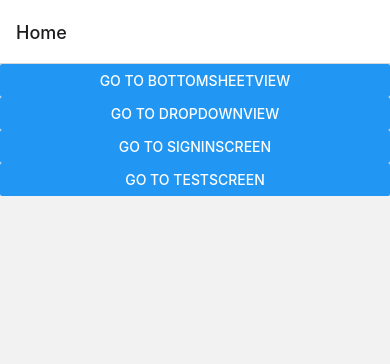
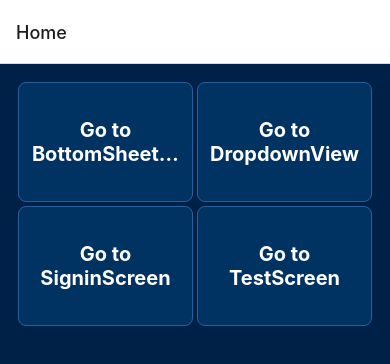
Before and after one commit to sujayalaspure/rn-examples, a React Native app: screen /Home in a window 390 px wide. Shown: the top 364 px of the page. Built offline with nearby package versions, Linux system fonts and the light colour scheme.

Commit message:
feat: Update homescreen Menumbutton

```diff
--- /dev/null
+++ b/src/components/MenuButton.tsx
@@ -0,0 +1,56 @@
+import { Text, StyleSheet, Pressable, Image } from 'react-native';
+import React from 'react';
+
+type Props = {
+  title?: string;
+  onPress?: () => void;
+  showImage?: boolean;
+  backdropOpacity?: number;
+  src?: string;
+};
+
+const MenuButton = ({ title, onPress, showImage, backdropOpacity = 0.3, src }: Props) => (
+  <Pressable onPress={onPress} style={styles.container}>
+    {showImage && <Image style={[styles.imageThumbnail, { opacity: backdropOpacity }]} source={{ uri: src }} />}
+    {title && (
+      <Text numberOfLines={2} style={styles.text}>
+        {title}
+      </Text>
+    )}
+  </Pressable>
+);
+
+export default MenuButton;
+
+const styles = StyleSheet.create({
+  container: {
+    flex: 1,
+    flexDirection: 'column',
+    margin: 2,
+    padding: 8,
+    borderWidth: 0.5,
+    borderColor: '#26619C',
+    position: 'relative',
+    height: 120,
+    minWidth: 120,
+    backgroundColor: '#003262',
+    alignItems: 'center',
+    justifyContent: 'center',
+    borderRadius: 8
+  },
+  text: {
+    fontSize: 20,
+    fontWeight: 'bold',
+    color: 'white',
+    textAlign: 'center'
+  },
+  imageThumbnail: {
+    justifyContent: 'center',
+    alignItems: 'center',
+    position: 'absolute',
+    top: 0,
+    left: 0,
+    right: 0,
+    bottom: 0
+  }
+});
--- a/src/screens/HomeScreen.tsx
+++ b/src/screens/HomeScreen.tsx
@@ -1,18 +1,32 @@
-import { View, Button } from 'react-native';
+import { FlatList, View } from 'react-native';
 import React from 'react';
 import screenlist from '../navigator/routes';
-// import * as screenList from '.';
+import MenuButton from '../components/MenuButton';
 
 interface Props {
   navigation: any;
 }
 
-const HomeScreen = ({ navigation }: Props) => (
-  <View>
-    {screenlist.map(({ id, name }) => (
-      <Button key={id} title={`Go to ${name}`} onPress={() => navigation.navigate(name)} />
-    ))}
-  </View>
-);
+const HomeScreen = ({ navigation }: Props) => {
+  console.log('HomeScreen', screenlist);
+  return (
+    <View style={{ backgroundColor: '#002147', flex: 1, padding: 16 }}>
+      <FlatList
+        data={screenlist}
+        renderItem={({ item, index }) => (
+          <MenuButton
+            src={`https://unsplash.it/400/400?image=${index + 1}`}
+            title={`Go to ${item.name}`}
+            onPress={() => {
+              navigation.navigate(item.name);
+            }}
+          />
+        )}
+        numColumns={2}
+        keyExtractor={(_, index) => index.toString()}
+      />
+    </View>
+  );
+};
 
 export default HomeScreen;
```
Also changed, not shown: commitlint.config.js (+6 -4 lines), package.json (+11 -2 lines), src/components/Icon.tsx (added, +12 -0 lines), 7 other files (tests, documents, lock files or other folders).
